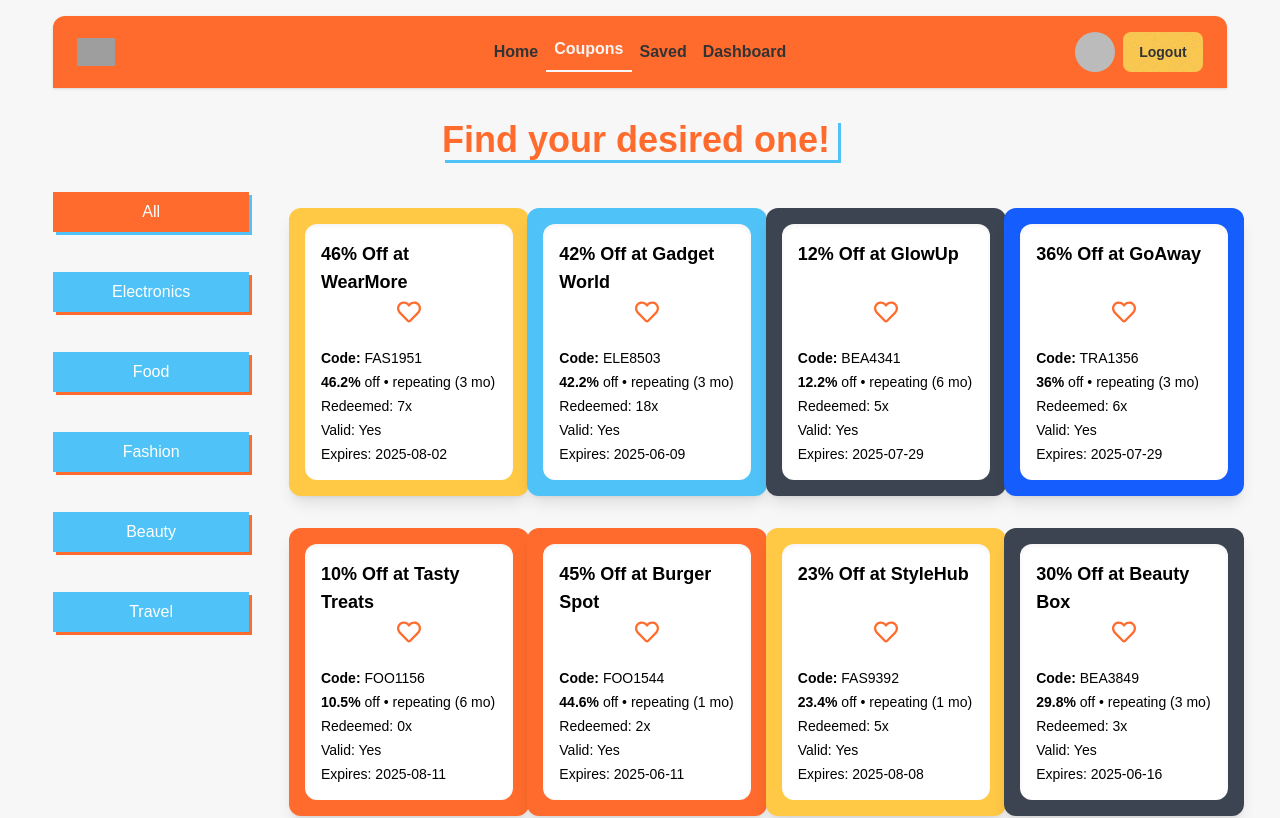
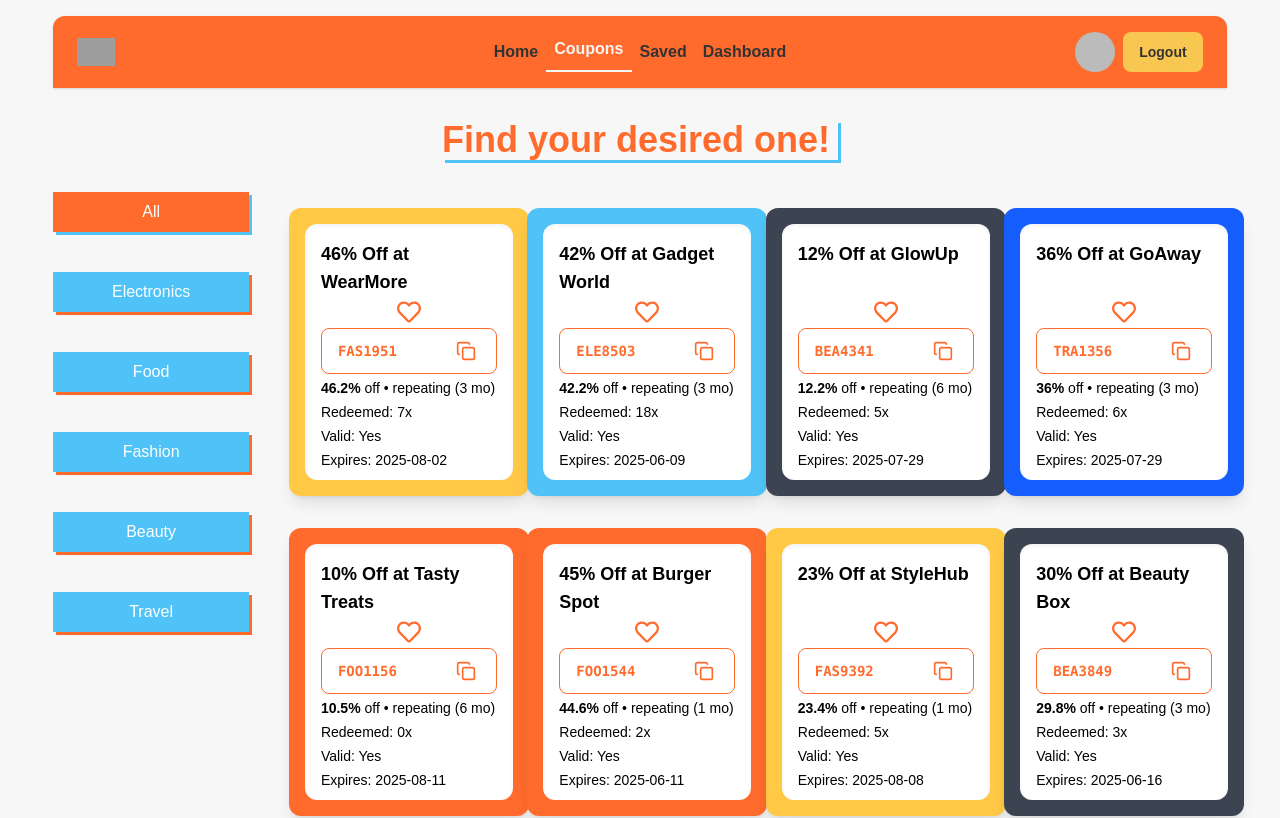
Before and after one commit to hsrokon/dealio, a React (Vite) app: page /coupons in a window 1280 px wide. Shown: the top 818 px of the page. Built offline with nearby package versions, Linux system fonts and the light colour scheme; no server answers; sample sign-in values are in the browser's storage; grey boxes are pictures that could not be loaded.

Commit message:
copy animation added with toast and copy field decorated

```diff
--- /dev/null
+++ b/src/components/sub/CopyCouponCode.jsx
@@ -0,0 +1,60 @@
+import { useState } from "react";
+import { motion, AnimatePresence } from "framer-motion";
+import { CheckCircle, Copy } from "lucide-react";
+
+const CopyCouponCode = ({ code }) => {
+  const [copied, setCopied] = useState(false);
+
+  const handleCopy = () => {
+    navigator.clipboard.writeText(code);
+    setCopied(true);
+
+    // Reset after 2s
+    setTimeout(() => setCopied(false), 2000);
+  };
+
+  return (
+    <div className="relative w-full group translate-z-96">
+      <div className="flex items-center justify-between bg-white border border-primary text-primary px-4 py-2 rounded-lg font-mono font-semibold">
+        <span>{code}</span>
+
+        <motion.button
+          whileTap={{ scale: 0.9 }}
+          onClick={handleCopy}
+          className="ml-2 p-1 text-primary hover:text-accent transition"
+        >
+          {copied ? (
+            <motion.div
+              key="check"
+              initial={{ scale: 0 }}
+              animate={{ scale: 1 }}
+              exit={{ scale: 0 }}
+              transition={{ duration: 0.3 }}
+            >
+              <CheckCircle className="w-5 h-5 text-green-500" />
+            </motion.div>
+          ) : (
+            <Copy className="w-5 h-5" />
+          )}
+        </motion.button>
+      </div>
+
+      <AnimatePresence>
+        {copied && (
+          <motion.div
+            key="toast"
+            initial={{ opacity: 0, y: 5 }}
+            animate={{ opacity: 1, y: 0 }}
+            exit={{ opacity: 0, y: -5 }}
+            transition={{ duration: 0.3 }}
+            className="absolute top-1/2 left-[60%] transform -translate-x-1/2 -translate-y-1/2 text-sm text-green-600"
+          >
+            Copied!
+          </motion.div>
+        )}
+      </AnimatePresence>
+    </div>
+  );
+};
+
+export default CopyCouponCode;
--- a/src/components/sub/CouponCard.jsx
+++ b/src/components/sub/CouponCard.jsx
@@ -10,6 +10,7 @@ import {
 import { SavedContext } from "../../utils/saved";
 import { AuthContext } from "../../provider/AuthProvider";
 import { useLocation, useNavigate } from "react-router-dom";
+import CopyCouponCode from "./CopyCouponCode";
 
 const categoryColors = {
   Electronics: { bg: "bg-secondary", text: "text-base-100" },
@@ -105,7 +106,7 @@ const CouponCard = ({ coupon }) => {
         </div>
         <div className="text-sm space-y-1 mt-1">
           {
-            user ? <p><strong>Code:</strong> {code}</p> : <button onClick={handleSeeCode} className="bg-primary text-white font-medium py-2 px-6 rounded transition-all hover:bg-accent hover:text-base-content active:scale-95 w-full translate-z-96">
+            user ? <CopyCouponCode code={code}/> : <button onClick={handleSeeCode} className="bg-primary text-white font-medium py-2 px-6 rounded transition-all hover:bg-accent hover:text-base-content active:scale-95 w-full translate-z-96">
           Get code</button>
           }
           <p><strong>{percent_off}%</strong> off • {duration} ({duration_in_months} mo)</p>
--- a/src/components/sub/PopularCoupon.jsx
+++ b/src/components/sub/PopularCoupon.jsx
@@ -3,6 +3,7 @@ import SpotlightButton from "./SpotlightButton";
 import { useContext } from "react";
 import { AuthContext } from "../../provider/AuthProvider";
 import { useLocation, useNavigate } from "react-router-dom";
+import CopyCouponCode from "./CopyCouponCode";
 
 const categoryColors = {
   Electronics: { bg: "bg-secondary", text: "text-base-100" },
@@ -55,7 +56,7 @@ const PopularCoupon = ({ coupon }) => {
 
         <div className="text-sm space-y-1">
           {
-            user ? code : <div onClick={handleSeeCode}><SpotlightButton></SpotlightButton></div>
+            user ? <CopyCouponCode code={code} /> : <div onClick={handleSeeCode}><SpotlightButton></SpotlightButton></div>
           }
           <p><strong>Discount:</strong> {percent_off}%</p>
           <p><strong>Redeemed:</strong> {times_redeemed} times</p>
```
